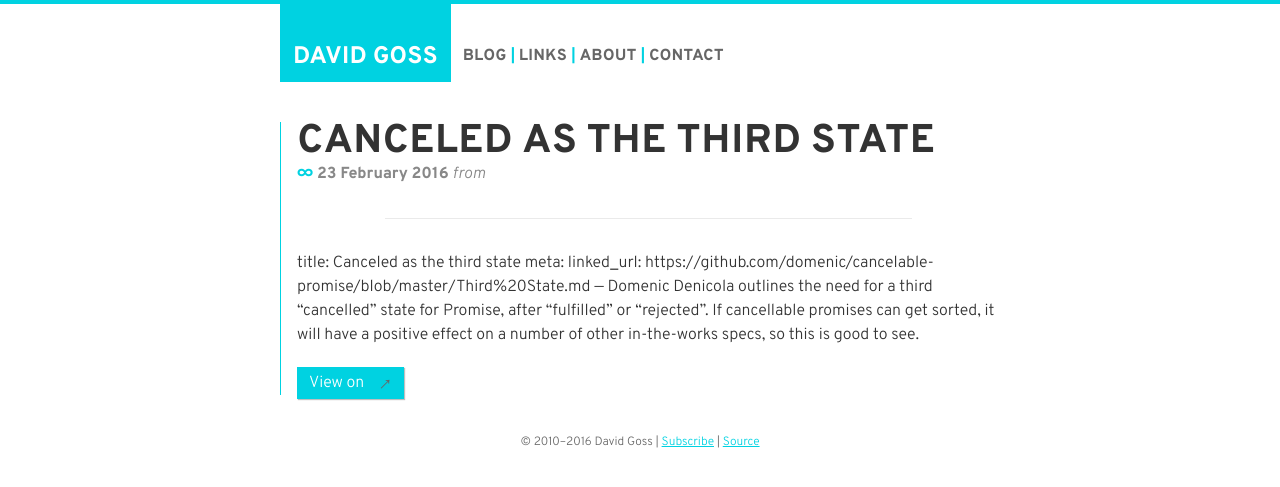
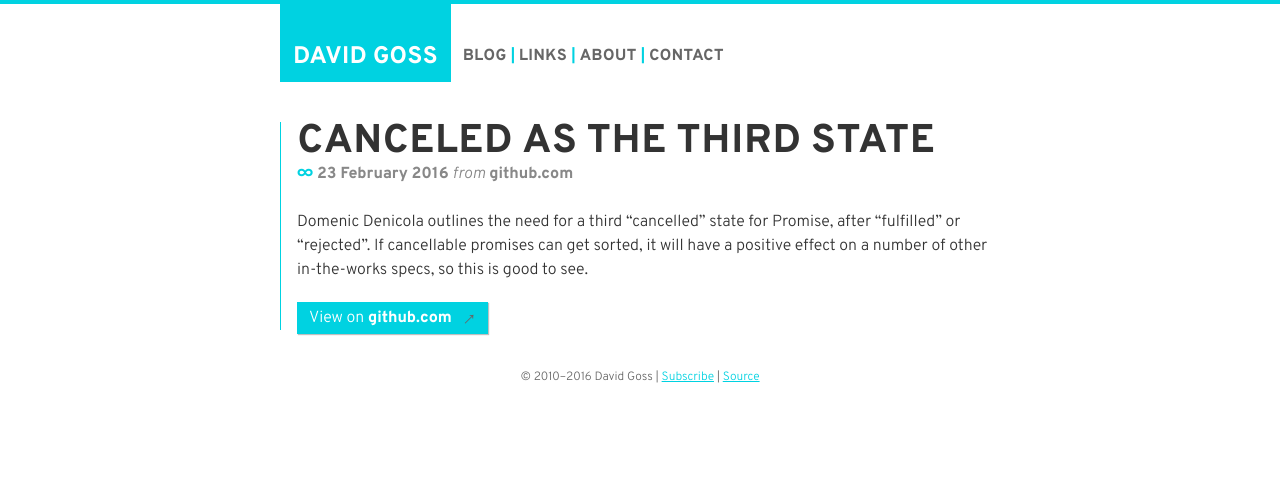
Before and after one commit to davidjgoss/davidjgoss.co, a Jekyll site: the page built from links/_posts/2016-02-23-canceled-as-the-third-state.md, in a window 1280 px wide. Shown: the top 487 px of the page. Built offline with Jekyll 4.4.1, drawn with Linux system fonts in a browser that asks for light colours.

Commit message:
Update 2016-02-23-canceled-as-the-third-state.md

```diff
--- a/links/_posts/2016-02-23-canceled-as-the-third-state.md
+++ b/links/_posts/2016-02-23-canceled-as-the-third-state.md
@@ -1,7 +1,6 @@
-
 ---
 title: Canceled as the third state
 meta:
-  linked_url: https://github.com/domenic/cancelable-promise/blob/master/Third%20State.md
+  linked_url: "https://github.com/domenic/cancelable-promise/blob/master/Third%20State.md"
 ---
 Domenic Denicola outlines the need for a third "cancelled" state for Promise, after "fulfilled" or "rejected". If cancellable promises can get sorted, it will have a positive effect on a number of other in-the-works specs, so this is good to see.
```
